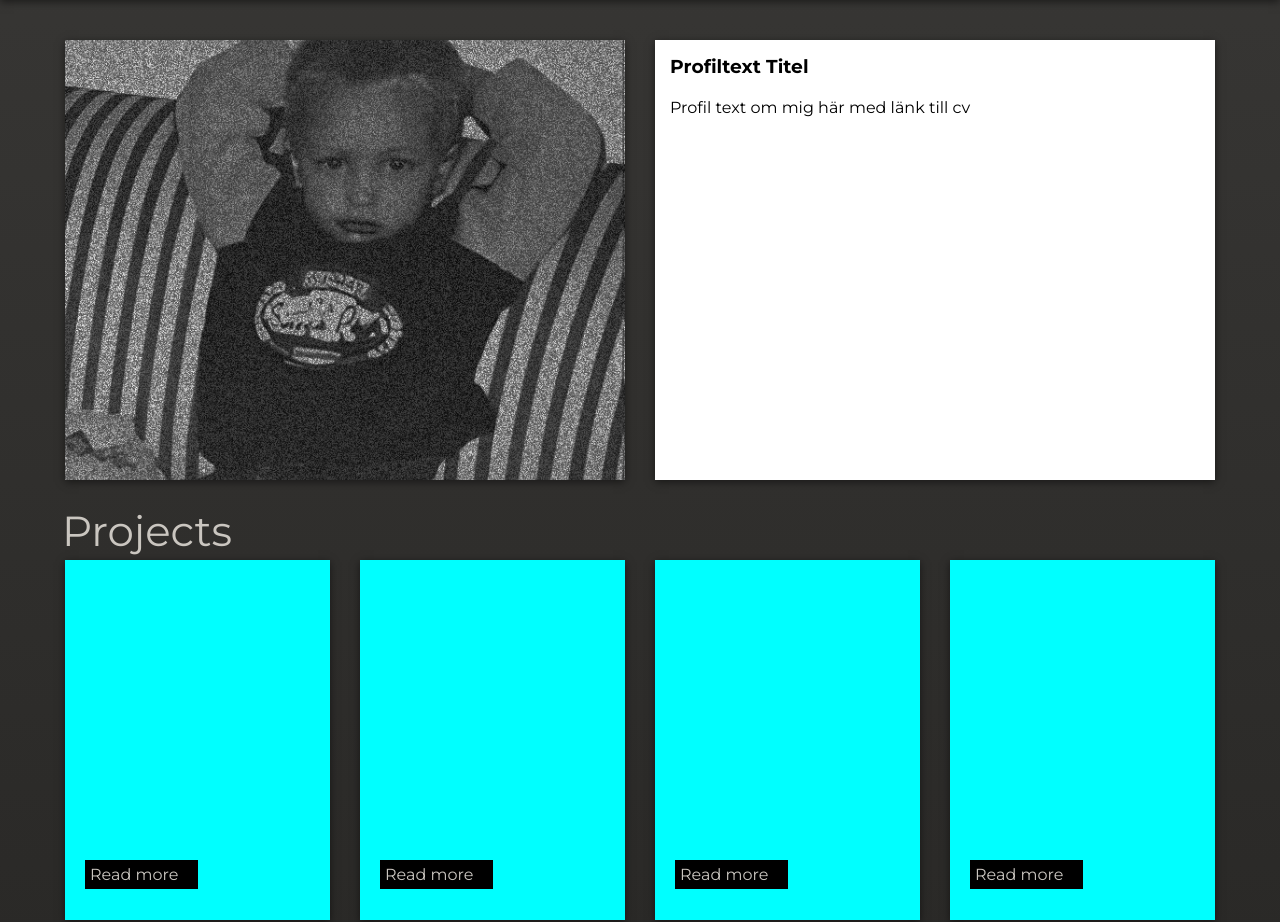
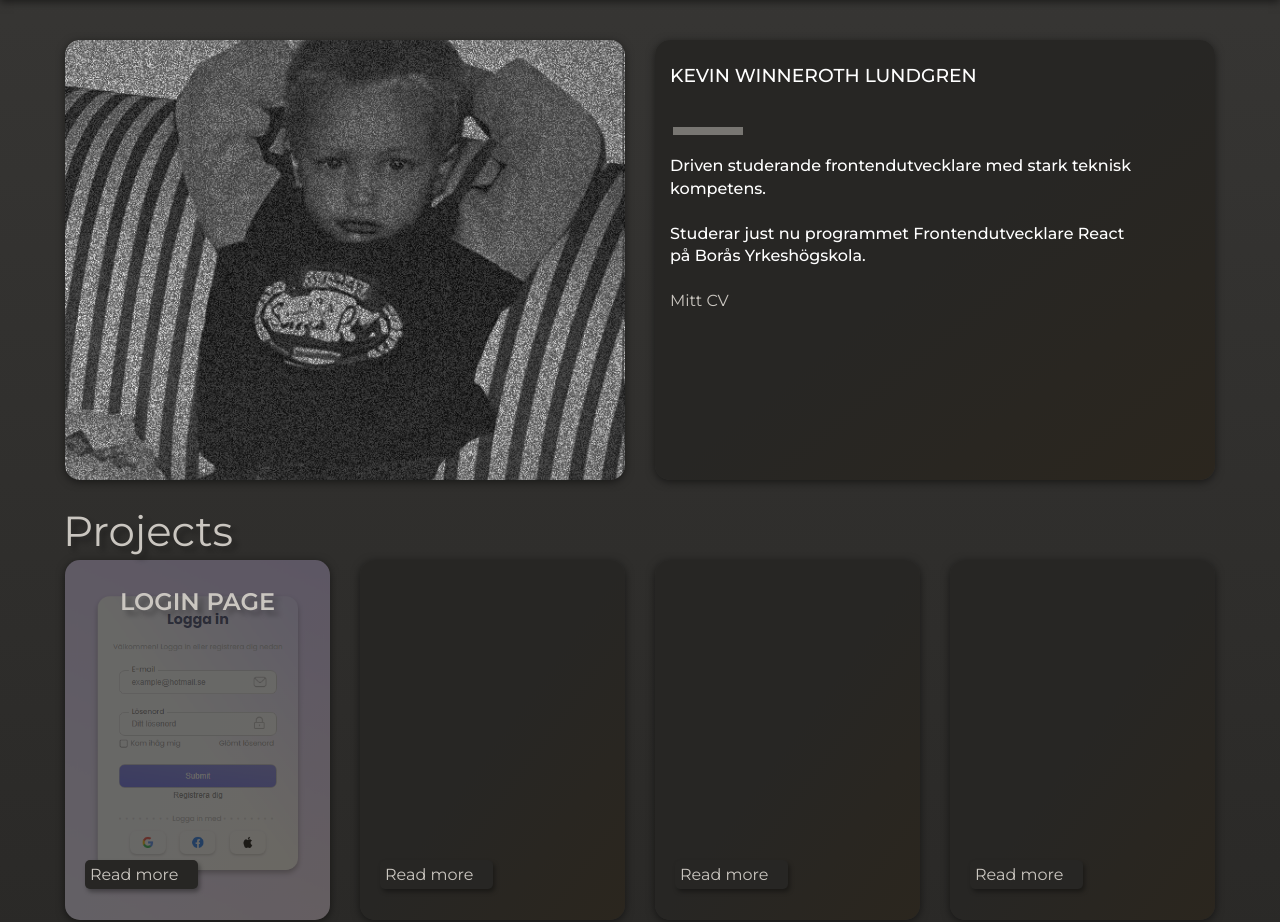
Before and after one commit to toobi-jpg/F25D-Uppgift-2, a plain HTML site: page F25D Uppgift 2/index.html in a window 1280 px wide. Shown: the part 56-978 px from the top of the page. Drawn offline with Linux system fonts and the light colour scheme.

Commit message:
Added design changes & Project card content

```diff
--- a/F25D Uppgift 2/css/style.css
+++ b/F25D Uppgift 2/css/style.css
@@ -97,22 +97,54 @@ main div {
 }
 
 .ppbox {
-  background-color: rgb(255, 0, 0);
+  border-radius: 15px;
+  background-color: rgba(255, 0, 0, 0);
 }
 
 .ppbox img {
+  border-radius: 15px;
   width: 100%;
   height: 100%;
   object-fit: cover;
 }
 
 .cvtextbox {
+  border-radius: 15px;
   padding: 15px;
-  background-color: rgb(255, 255, 255);
+  line-height: 1.4rem;
+  color: white;
+  background-image: linear-gradient(to bottom right, #272624, #272624, #2b261e);
 }
 
-h3 {
-  margin-bottom: 10px;
+.linebreaker {
+  background-color: #cac6c0;
+  opacity: 50%;
+  box-shadow: none;
+  margin-left: 3px;
+  height: 0.5rem;
+  width: 70px;
+  margin-top: 40px;
+}
+
+.cvtextbox p {
+  width: 90%;
+  font-weight: 500;
+  word-break: break-word;
+}
+
+.cvtextbox h3 {
+  margin-top: 10px;
+  font-weight: 500;
+}
+
+.cvtextbox a {
+  color: #cac6c0;
+  text-decoration: none;
+  transition: 0.3s ease;
+}
+
+.cvtextbox a:hover {
+  color: white;
 }
 
 p {
@@ -120,8 +152,9 @@ p {
 }
 
 .projects {
+  text-shadow: 5px 5px 5px rgba(0, 0, 0, 0.273);
   margin-top: -75px;
-  margin-left: -23px;
+  margin-left: -22px;
   font-weight: 400;
   color: #cac6c0;
   font-size: 42px;
@@ -139,13 +172,37 @@ section {
 }
 
 section div {
+  position: relative;
   display: flex;
   flex-direction: column;
   padding: 20px;
-  background-color: aqua;
+  background-image: linear-gradient(to bottom right, #272624, #272624, #2b261e);
   width: 265px;
   height: 360px;
   box-shadow: 0px 2px 8px rgba(0, 0, 0, 0.5);
+  border-radius: 15px;
+  color: #cac6c0;
+  z-index: 1;
+}
+
+section h2 {
+  margin: 0 auto;
+  margin-top: 30px;
+  font-weight: 600;
+  text-shadow: 5px 5px 5px rgba(0, 0, 0, 0.273);
+  text-transform: uppercase;
+}
+
+section img {
+  position: absolute;
+  border-radius: 15px;
+  bottom: 0;
+  left: 0;
+  height: 100%;
+  width: 100%;
+  object-fit: cover;
+  z-index: -1;
+  opacity: 30%;
 }
 
 .readmore {
@@ -156,10 +213,12 @@ section div {
   text-align: center;
   margin-top: auto;
   padding: 5px;
-  background-color: black;
+  background-color: #272624;
   width: 50%;
   height: 1.8rem;
   margin-bottom: 5%;
+  border-radius: 5px;
+  box-shadow: 2px 3px 4px rgba(0, 0, 0, 0.341);
   transition: color 0.4s ease;
 }
 
@@ -277,7 +336,6 @@ footer label {
   align-items: flex-start;
   background-color: transparent;
   box-shadow: none;
-  /* background: radial-gradient(#7c797520, #3c3b39, #373634); */
   height: 550px;
   margin-bottom: 22%;
 }
--- a/F25D Uppgift 2/index.html
+++ b/F25D Uppgift 2/index.html
@@ -26,14 +26,19 @@
         <img src="images/139364871_152604999788009_2984233856024734168_n2.png" alt="young kevinwl" />
       </div>
       <div class="cvtextbox">
-        <h3>Profiltext Titel</h1>
-        <p>Profil text om mig här med länk till cv</p>
+        <h3>KEVIN WINNEROTH LUNDGREN</h3>
+        <div class="linebreaker"></div>
+        <p>Driven studerande frontendutvecklare med stark teknisk kompetens. <br><br>Studerar just nu programmet Frontendutvecklare React på Borås Yrkeshögskola.</p>
+        <br>
+        <a href="KWLCV.pdf" target="_blank" >Mitt CV</a>
       </div>
     </main>
     <section>
         <div class="projct1">
             <h1 class="projects">Projects</h1>
-            <a class="readmore" href="">Read more</a>
+            <h2>Login Page</h2>
+            <a class="readmore" href="https://github.com/toobi-jpg/F25D-Uppgift-1" target="_blank">Read more</a>
+            <img src="images/loginpage.png" alt="Login page by KWL">
         </div>
         <div class="projct2">
           <a class="readmore" href="">Read more</a>
```
Also changed, not shown: F25D Uppgift 2/images/loginpage.png (added), 1 other file.
